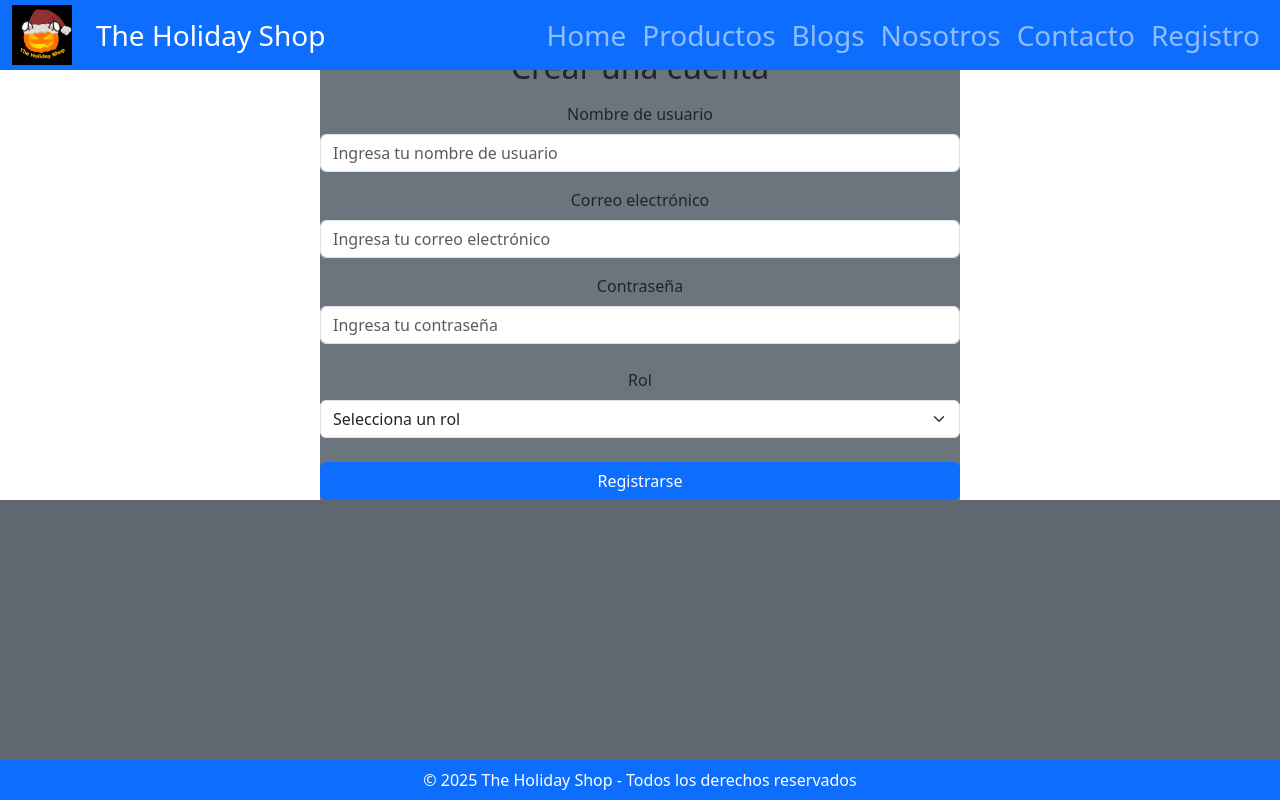
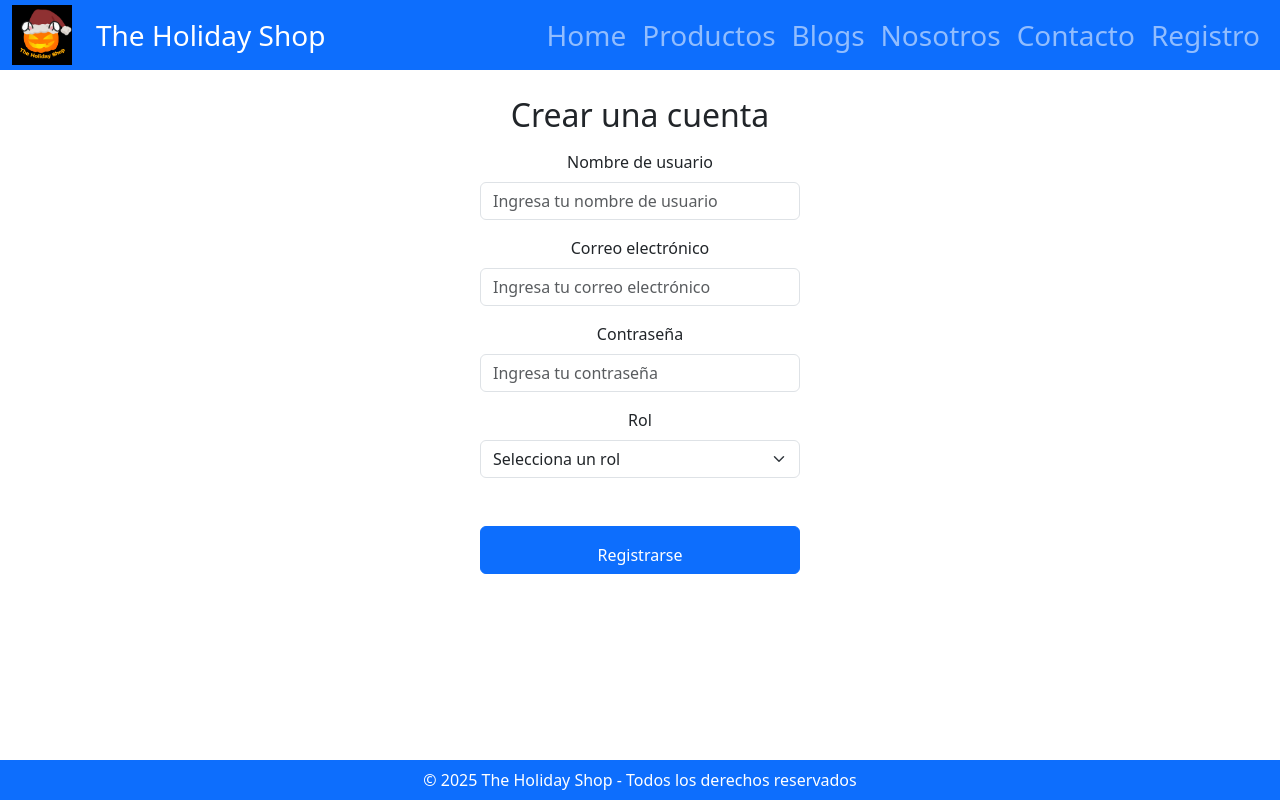
Before and after one commit to IgnacioSantanaEN/React, a React (Vite) app: page /signup in a window 1280 px wide. Built offline with nearby package versions, Linux system fonts and the light colour scheme.

Commit message:
Cambios menores

```diff
--- a/src/App.css
+++ b/src/App.css
@@ -13,6 +13,6 @@
   left: 0;
   width: 100%;
   height: 100%;
-  background-color: rgb(95, 104, 112);
+  background-color: rgb(255, 255, 255);
   z-index: -1;
 }
--- a/src/componentes/hero.jsx
+++ b/src/componentes/hero.jsx
@@ -4,7 +4,7 @@ import { Link } from "react-router-dom";
 
 const Hero = () => {
   return (
-    <header className="container my-5">
+    <header className="container-fluid my-5 fixed-top">
       <div className="row p-5 rounded align-items-center">
         <div className="col-md-6">
           <h1 className="display-4">
--- a/src/componentes/signup.jsx
+++ b/src/componentes/signup.jsx
@@ -30,10 +30,10 @@ const Signup = () => {
   };
 
   return (
-    <div>
-      <form className="w-50 mx-auto bg-secondary align-text" onSubmit={handleSubmit}>
+    <div className="mt-5 pt-5">
+      <form className="w-25 mx-auto align-text "  onSubmit={handleSubmit}>
 
-        <h2 className="mb-3 mt-5">Crear una cuenta</h2>
+        <h2 className="mb-3">Crear una cuenta</h2>
 
         <label htmlFor="name" className="form-label">
             Nombre de usuario
@@ -68,7 +68,7 @@ const Signup = () => {
         </label>
         <input
             type="password"
-            className="form-control mb-4"
+            className="form-control mb-3"
             id="password"
             name="password"
             placeholder="Ingresa tu contraseña"
@@ -83,7 +83,7 @@ const Signup = () => {
         <select
           id="role"
           name="role"
-          className="form-select mb-4"
+          className="form-select mb-5"
           value={formData.role}
           onChange={handleChange}
           required
@@ -93,7 +93,7 @@ const Signup = () => {
           <option value="admin">Administrador</option>
         </select>
 
-        <button type="submit" className="btn btn-primary w-100">
+        <button type="submit" className="btn btn-primary w-100 mb-5 pt-3">
           Registrarse
         </button>
         </form>
```
